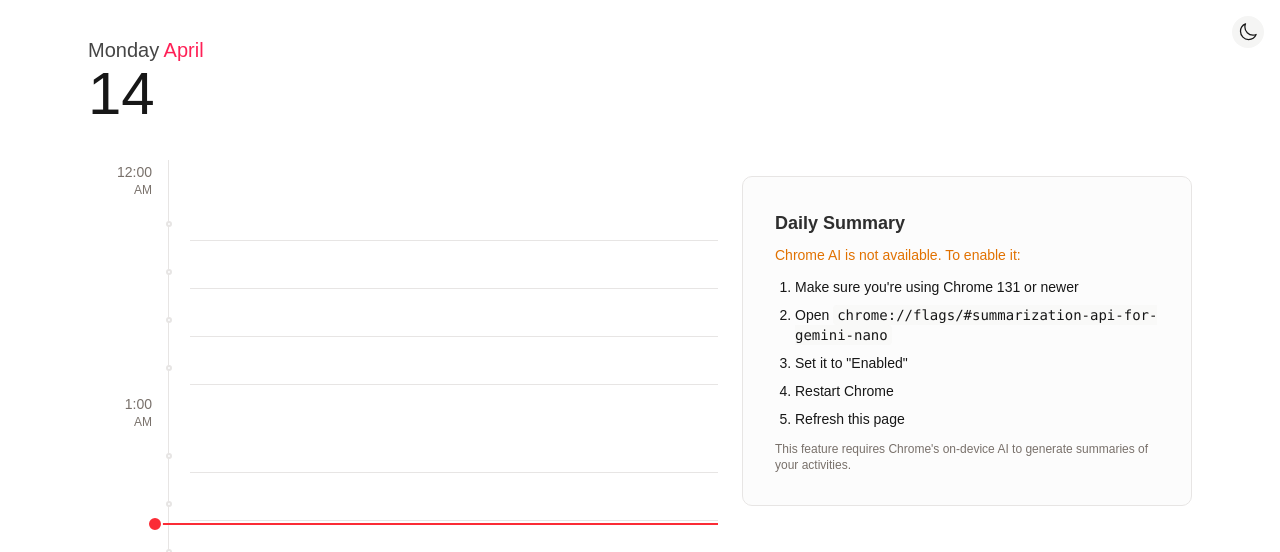
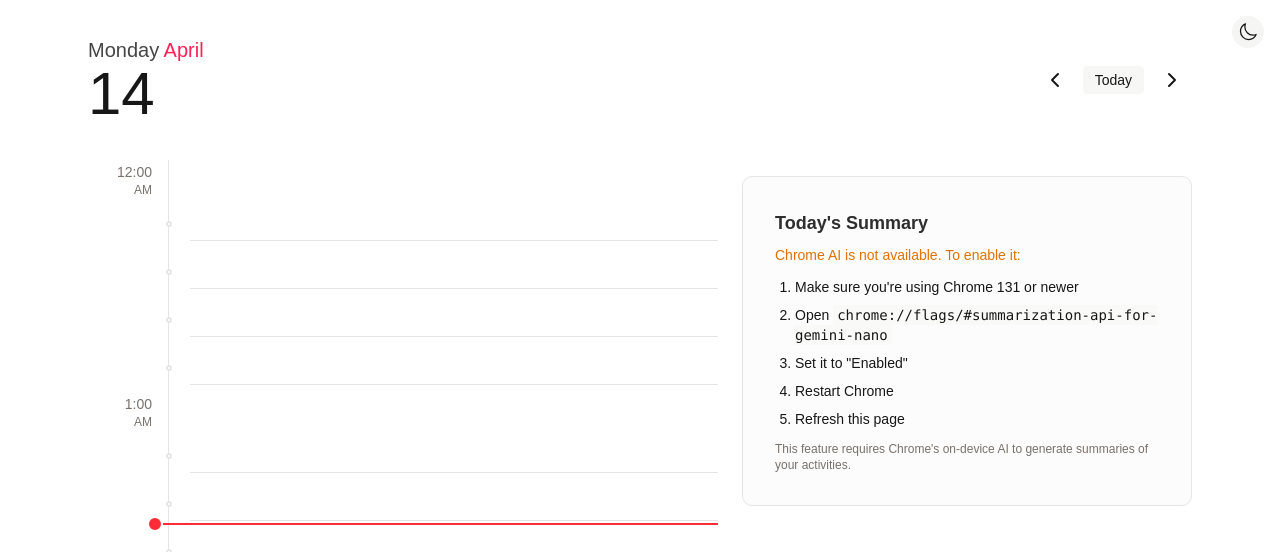
Before and after one commit to dorelljames/15min, a Next.js app: page / in a window 1280 px wide. Shown: the top 552 px of the page. Built offline with nearby package versions, Linux system fonts and the light colour scheme.

Commit message:
feat: implement date navigation and filtering in ActivityTracker component to allow users to view activities by selected date

```diff
--- a/app/components/ActivityTracker.tsx
+++ b/app/components/ActivityTracker.tsx
@@ -56,12 +56,36 @@ export default function ActivityTracker() {
   const [isAIAvailable, setIsAIAvailable] = useState<boolean | null>(null);
   const [downloadProgress, setDownloadProgress] = useState<number | null>(null);
   const [isClient, setIsClient] = useState(false);
-  const today = new Date();
+  const [selectedDate, setSelectedDate] = useState(new Date());
 
   // Format date for display
-  const dayOfWeek = today.toLocaleDateString("en-US", { weekday: "long" });
-  const month = today.toLocaleDateString("en-US", { month: "long" });
-  const dayOfMonth = today.getDate();
+  const dayOfWeek = selectedDate.toLocaleDateString("en-US", {
+    weekday: "long",
+  });
+  const month = selectedDate.toLocaleDateString("en-US", { month: "long" });
+  const dayOfMonth = selectedDate.getDate();
+
+  // Navigate to previous day
+  const goToPreviousDay = () => {
+    const prevDay = new Date(selectedDate);
+    prevDay.setDate(prevDay.getDate() - 1);
+    setSelectedDate(prevDay);
+    setSummary(null); // Clear summary when changing date
+  };
+
+  // Navigate to next day
+  const goToNextDay = () => {
+    const nextDay = new Date(selectedDate);
+    nextDay.setDate(nextDay.getDate() + 1);
+    setSelectedDate(nextDay);
+    setSummary(null); // Clear summary when changing date
+  };
+
+  // Navigate to today
+  const goToToday = () => {
+    setSelectedDate(new Date());
+    setSummary(null); // Clear summary when changing date
+  };
 
   // Check for Summarizer API availability
   async function checkSummarizerAvailability() {
@@ -142,7 +166,13 @@ export default function ActivityTracker() {
     const newActivity: Activity = {
       id: crypto.randomUUID(),
       description,
-      timestamp: new Date(),
+      timestamp: new Date(
+        selectedDate.getFullYear(),
+        selectedDate.getMonth(),
+        selectedDate.getDate(),
+        parseInt(timeBlock.split(":")[0]),
+        parseInt(timeBlock.split(":")[1])
+      ),
       completed: false, // We keep this property for backward compatibility
       timeBlock,
     };
@@ -172,13 +202,13 @@ export default function ActivityTracker() {
     // We're not using this functionality anymore, but keeping it for interface compatibility
   };
 
-  // Filter activities to show only today
-  const todayActivities = activities.filter((activity) => {
+  // Filter activities to show only for selected date
+  const filteredActivities = activities.filter((activity) => {
     const activityDate = new Date(activity.timestamp);
     return (
-      activityDate.getDate() === today.getDate() &&
-      activityDate.getMonth() === today.getMonth() &&
-      activityDate.getFullYear() === today.getFullYear()
+      activityDate.getDate() === selectedDate.getDate() &&
+      activityDate.getMonth() === selectedDate.getMonth() &&
+      activityDate.getFullYear() === selectedDate.getFullYear()
     );
   });
 
@@ -189,7 +219,7 @@ export default function ActivityTracker() {
     setIsSummarizing(true);
     setSummary(null);
 
-    const activitiesText = todayActivities
+    const activitiesText = filteredActivities
       .map((a) => `- ${a.description} (${a.timeBlock})`)
       .join("\n");
 
@@ -287,6 +317,57 @@ export default function ActivityTracker() {
             {dayOfMonth}
           </span>
         </div>
+
+        <div className="flex items-center gap-2">
+          <button
+            onClick={goToPreviousDay}
+            className="p-2 rounded-full hover:bg-secondary/50 transition-colors"
+            aria-label="Previous day"
+          >
+            <svg
+              xmlns="http://www.w3.org/2000/svg"
+              width="24"
+              height="24"
+              viewBox="0 0 24 24"
+              fill="none"
+              stroke="currentColor"
+              strokeWidth="2"
+              strokeLinecap="round"
+              strokeLinejoin="round"
+              className="lucide lucide-chevron-left"
+            >
+              <path d="m15 18-6-6 6-6" />
+            </svg>
+          </button>
+
+          <button
+            onClick={goToToday}
+            className="px-3 py-1 text-sm rounded bg-secondary/80 hover:bg-secondary/60 transition-colors"
+          >
+            Today
+          </button>
+
+          <button
+            onClick={goToNextDay}
+            className="p-2 rounded-full hover:bg-secondary/50 transition-colors"
+            aria-label="Next day"
+          >
+            <svg
+              xmlns="http://www.w3.org/2000/svg"
+              width="24"
+              height="24"
+              viewBox="0 0 24 24"
+              fill="none"
+              stroke="currentColor"
+              strokeWidth="2"
+              strokeLinecap="round"
+              strokeLinejoin="round"
+              className="lucide lucide-chevron-right"
+            >
+              <path d="m9 18 6-6-6-6" />
+            </svg>
+          </button>
+        </div>
       </div>
 
       {/* Main content - Two columns on desktop, single column on mobile */}
@@ -294,7 +375,7 @@ export default function ActivityTracker() {
         {/* Timeline View - Full width on mobile, left side on desktop */}
         <div className="lg:w-7/12 order-2 lg:order-1">
           <TimelineView
-            activities={todayActivities}
+            activities={filteredActivities}
             onToggleActivity={handleToggleActivity}
             onAddActivity={handleAddActivity}
             onUpdateActivity={handleUpdateActivity}
@@ -304,9 +385,12 @@ export default function ActivityTracker() {
 
         {/* Summary Section - Full width on mobile, right side on desktop, sticky on both */}
         <div className="lg:w-5/12 order-1 lg:order-2">
-          <div className="sticky top-24 mt-4 p-8 border rounded-lg bg-secondary/30">
+          <div className="sticky top-32 mt-4 p-8 border rounded-lg bg-secondary/30">
             <h2 className="text-lg font-semibold mb-2 text-foreground/90">
-              Daily Summary
+              {selectedDate.toLocaleDateString() ===
+              new Date().toLocaleDateString()
+                ? "Today's Summary"
+                : `${month} ${dayOfMonth} Summary`}
             </h2>
             {isAIAvailable === null ? (
               <p className="text-sm text-muted-foreground">
@@ -338,7 +422,7 @@ export default function ActivityTracker() {
               <>
                 <button
                   onClick={generateSummary}
-                  disabled={isSummarizing || !todayActivities.length}
+                  disabled={isSummarizing || !filteredActivities.length}
                   className="mb-3 px-3 py-1.5 text-sm bg-primary text-primary-foreground rounded-md hover:bg-primary/90 disabled:opacity-50 disabled:cursor-not-allowed"
                 >
                   {isSummarizing
@@ -347,7 +431,10 @@ export default function ActivityTracker() {
                           downloadProgress * 100
                         )}%)`
                       : "Summarizing..."
-                    : "Generate Summary"}
+                    : selectedDate.toLocaleDateString() ===
+                      new Date().toLocaleDateString()
+                    ? "Generate Summary"
+                    : `Summarize ${month} ${dayOfMonth}`}
                 </button>
                 {isSummarizing ? (
                   <p className="text-sm text-muted-foreground animate-pulse">
@@ -378,13 +465,16 @@ export default function ActivityTracker() {
                       </div>
                     )}
                   </div>
-                ) : todayActivities.length > 0 ? (
+                ) : filteredActivities.length > 0 ? (
                   <p className="text-sm text-muted-foreground">
                     Click the button to generate a summary of your day.
                   </p>
                 ) : (
                   <p className="text-sm text-muted-foreground">
-                    Add some activities to generate a summary.
+                    {selectedDate.toLocaleDateString() ===
+                    new Date().toLocaleDateString()
+                      ? "Add some activities to generate a summary."
+                      : `No activities found for ${month} ${dayOfMonth}. Add activities or select a different date.`}
                   </p>
                 )}
               </>
```
